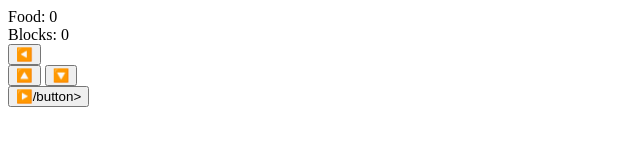
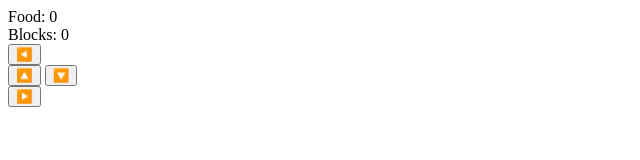
Before and after one commit to mwmMecoy/Snake_Game, a plain HTML site: page index.html in a window 1280 px wide. Shown: the whole page, without its empty margins (0-640 px from the left). Drawn offline with Linux system fonts and the light colour scheme.

Commit message:
HTML completed

```diff
--- a/index.html
+++ b/index.html
@@ -22,7 +22,7 @@
             <button id="upButton">🔼</button>
             <button id="downButton">🔽</button>
         </div>
-        <button id="rightButton">▶️/button>
+        <button id="rightButton">▶️</button>
     </section>
 </body>
 </html>
```
